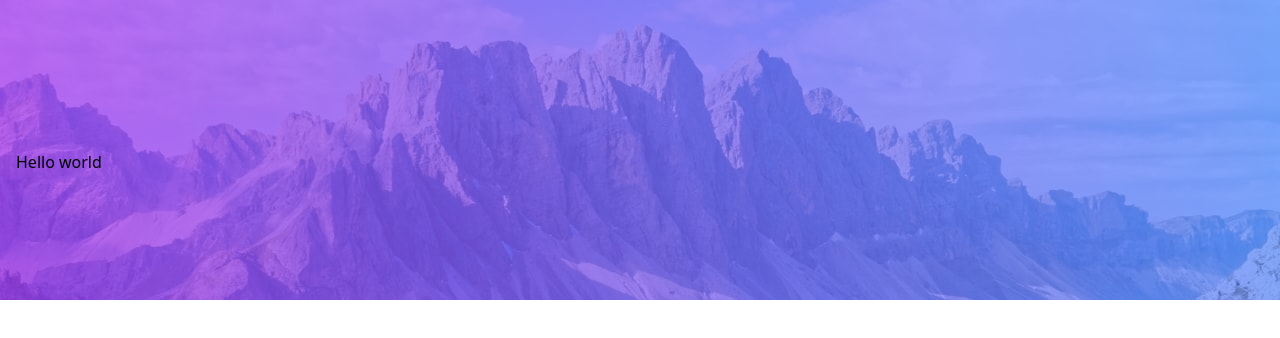
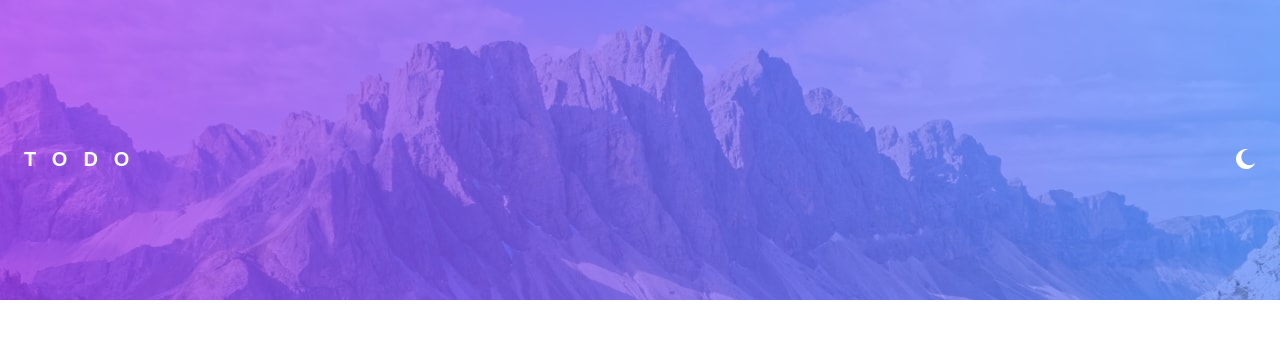
Before and after one commit to hectorlil48/todo-app-main, a React (Vite) app: page / in a window 1280 px wide. Shown: the top 338 px of the page. Built offline with nearby package versions, Linux system fonts and the light colour scheme.

Commit message:
Added dark mode toggle button to header.

```diff
--- a/src/App.jsx
+++ b/src/App.jsx
@@ -1,15 +1,22 @@
 import { useState, useEffect } from "react";
 
 function App() {
-  const [isDark, setIsDark] = useState(false);
+  const [isDark, setIsDark] = useState(() => {
+    return localStorage.getItem("theme") === "dark";
+  });
 
-  // Optional: listen to Tailwind dark mode changes
   useEffect(() => {
-    const darkClass = document.documentElement.classList.contains("dark");
-    setIsDark(darkClass);
-  }, []);
+    const root = document.documentElement;
+    if (isDark) {
+      root.classList.add("dark");
+      localStorage.setItem("theme", "dark");
+    } else {
+      root.classList.remove("dark");
+      localStorage.setItem("theme", "light");
+    }
+  }, [isDark]);
   return (
-    <div className="min-h-screen">
+    <div className="min-h-screen font-display">
       <div className="relative w-full xs:h-[300px] h-[200px] overflow-hidden">
         {/* Mobile Light */}
         <div
@@ -34,8 +41,24 @@ function App() {
         ></div>
       </div>
 
-      <main className="relative -mt-[150px] px-4">
-        <h1>Hello world</h1>
+      <main className="relative -mt-[156px] px-6">
+        <header className="flex justify-between items-center">
+          <h1 className="font-semibold text-white text-[20px] tracking-[16px]">
+            TODO
+          </h1>
+          <button onClick={() => setIsDark(!isDark)}>
+            <img
+              src={
+                isDark
+                  ? "public/images/icon-sun.svg"
+                  : "public/images/icon-moon.svg"
+              }
+              alt="Toggle theme"
+              width={20}
+              height={20}
+            />
+          </button>
+        </header>
       </main>
     </div>
   );
--- a/src/index.css
+++ b/src/index.css
@@ -5,6 +5,7 @@
 @theme {
   /* Primary */
   --color-blue-500: hsl(220, 98%, 61%);
+  --color-white: #ffffff;
 
   /* Light Theme */
   --color-gray-50: hsl(0, 0%, 98%);
@@ -17,6 +18,8 @@
 
   /* Breakpoints */
   --breakpoint-xs: 376px;
+
+  --font-display: "Josefin Sans", sans-serif;
 }
 
 .dark {
```
